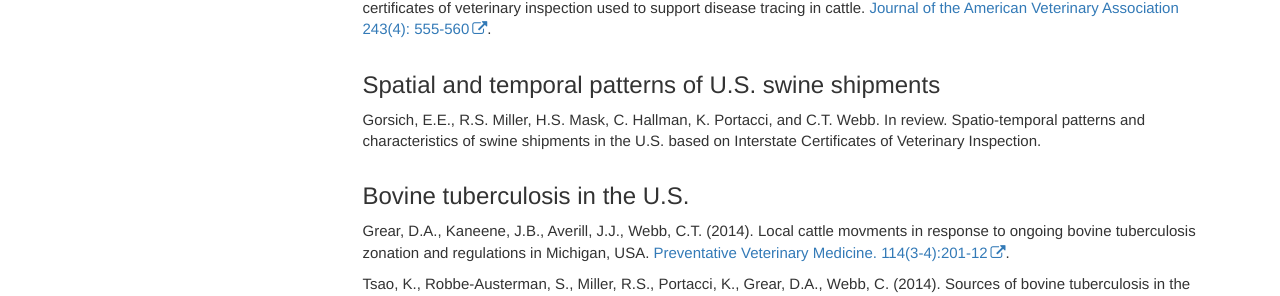
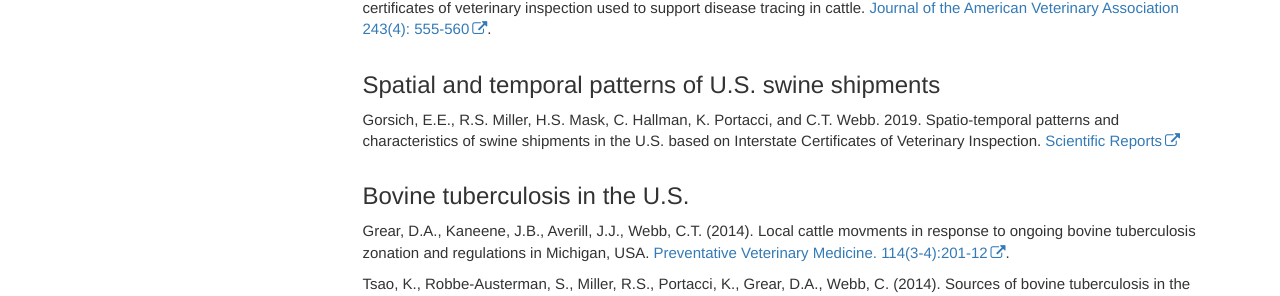
Before and after one commit to webblabb/usammusdos, a Jekyll site: the page built from pages/data.md, in a window 1280 px wide. Shown: the part 480-776 px from the top of the page. Built offline with Jekyll 4.4.1, drawn with Linux system fonts in a browser that asks for light colours; nearby versions of some CDN libraries; comment, search, counter and statistics services are not loaded.

Commit message:
Update data.md

```diff
--- a/pages/data.md
+++ b/pages/data.md
@@ -23,7 +23,7 @@ Portacci, K, R.S. Miller, P.D. Riggs, M.G. Buhnerkempe, and L.M. Abrahamsen. (20
 
 ## Spatial and temporal patterns of U.S. swine shipments
 
-Gorsich, E.E., R.S. Miller, H.S. Mask, C. Hallman, K. Portacci, and C.T. Webb. In review. Spatio-temporal patterns and characteristics of swine shipments in the U.S. based on Interstate Certificates of Veterinary Inspection.
+Gorsich, E.E., R.S. Miller, H.S. Mask, C. Hallman, K. Portacci, and C.T. Webb. 2019. Spatio-temporal patterns and characteristics of swine shipments in the U.S. based on Interstate Certificates of Veterinary Inspection. [Scientific Reports](https://doi.org/10.1038/s41598-019-40556-z)
 
 ## Bovine tuberculosis in the U.S.
 
```
